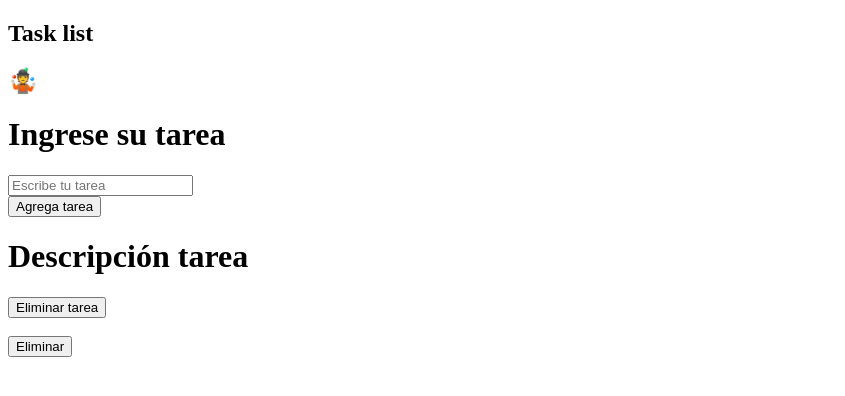
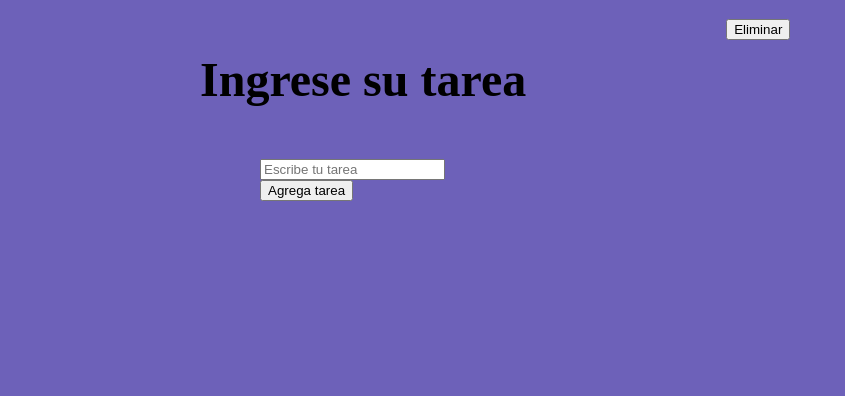
Before and after one commit to AndresRamirez917/task-manager, a plain HTML site: page index.html in a window 1280 px wide. Both pictures are taken after a click on the button "Agrega tarea". Shown: the whole page, without its empty margins (0-845 px from the left). Drawn offline with Linux system fonts and the light colour scheme.

Commit message:
correciones

```diff
--- a/app.js
+++ b/app.js
@@ -1,16 +1,34 @@
+/**
+ * - DECLARO LAS VARIABLES
+ * - AGREGO LA TAREA AL ARRAY LUEGO DE HACER CLICK EN EL BOTÓN BTNADDTASK
+ * - LLAMO A LA FUNCIÓN DRAWTASKS QUE DIBUJA LA TASK EN EL DOM
+ * - SIEMPRE DIBUJARÁ LA ÚLTIMA TASK DEL ARRAY
+ * - POR CADA ELEMENTO DE TASKARRAY DIBUJARÁ UNA TAREA EN EL DOM
+ * - EL BOTÓNELIMINAR BORRA DEL DOM LA TASK SI SE HACE CLICK EN UN ELEMENTO QUE TENGA COMO NAME BOTONREMOVE
+ * - AL HACER CLICK EN EL BOTÓNELIMINAR TAMBIÉN SE OBTIENE EL NOMBRE DE LA TAREA ACTUAL
+ * - ESE NOMBRE SE ALMACENA EN UNA VARIABLE
+ * - LUEGO SE RECORRE EL TASKARRAY EN BUSQUEDA DE UNA TAREA QUE TENGA EL MISMO NOMBRE ALMACENADO EN LA VARIABLE
+ * - CUANDO SE ENCUENTRA, SE FILTRA EL TASKARRAY PARA ELIMINAR DEL ARRAY LA TAREA
+ */
+
+// DECLARACIÓN DE VARIABLES
 let taskArray = [];
-
 let taskTemplate = document.querySelector(".task-template");
 let btnAddTask = document.querySelector(".btn-add-task");
-btnAddTask.addEventListener("click", e =>{
-    let inputTask = document.querySelector(".input-task").value
-    console.log(inputTask)
-    taskArray.push(inputTask)
-    console.log(taskArray)
-    drawTasks(taskArray.slice(-1))
-})
-console.log(inputTask.value)
 
+
+// EVENTO CLICK DEL BOTÓN AGREGAR TAREA AL TASKARRAY
+btnAddTask.addEventListener("click", (e) => {
+    let inputTask = document.querySelector(".input-task").value;
+    console.log(inputTask);
+    taskArray.push(inputTask);
+    console.log(taskArray);
+    drawTasks(taskArray.slice(-1));
+});
+
+console.log(inputTask.value);
+
+// FUNCIÓN DIBUJAR TASK
 const drawTasks = (data) => {
     data.forEach((element) => {
         // POR CADA ELEMENTO CREO UN DIV CON SUS RESPECTIVOS ATRIBUTOS
@@ -19,70 +37,34 @@ const drawTasks = (data) => {
         content.innerHTML = `
                 <div clas="container" id="${element}">
                 <h3 class="titulo">${element}</h3>
-                <button class="boton-remove" id="botonRemove">Eliminar</button>
+                <button class="boton-remove" name="botonRemove">Eliminar</button>
                 </div>
                 `;
         taskTemplate.append(content);
-            let botonEliminar = document.querySelectorAll(".boton-remove")
-            botonEliminar = [...botonEliminar]
-            botonEliminar.forEach((btn) =>{
-
-                btn.addEventListener("click", event  => {
-
-                  // let ind = btn.indice;
-                  // if(ind===undefined){
-                  let  indo = taskArray.indexOf(element)
-                  //   console.log(ind)
-                  // }
-
-                  console.log(botonEliminar.indexOf(btn));
-                  // if(ind !== taskArray.indexOf(element)){
-                  //   console.log("bien")
-                  // }
-
-                    taskArray.splice(botonEliminar.indexOf(content) !== taskArray.indexOf(content))
-                   console.log(taskArray)
-
-                  // console.log(taskArray)
-                  // console.log(taskArray.indexOf(element))
-                  // console.log(ind)
-                  //console.log(gonorrea)
-
-    //let actualndex = ((taskIndex) && (btnIndex))
-    // taskArray.splice(gonorrea = taskIndex)
 
 
-
-
-
-                    // const idActual = taskArray.some((productoActual) => productoActual === element);
-                    // console.log(idActual)
-
-                    // if (idActual) {
-                    //     taskArray.forEach((prod) => {
-                    //       if (prod.id === element.id) {
-                    //         taskArray = taskArray.filter((task) => {
-                    //           return task !== idActual;
-                    //         });
-                    //       }
-                    //     });
-                    //   } else {
-                    //     console.log("desigual id?")
-                    //   }
+        // LÓGICA DEL BOTÓN ELIMINAR TASK
+        let botonEliminar = document.querySelectorAll(".boton-remove");
+        botonEliminar = [...botonEliminar];
+        botonEliminar.forEach((btn) => {
+            btn.addEventListener("click", (e) => {
+        // BOTONREMOVE ES EL NAME QUE SE LE DIÓ AL BOTÓN,
+                if (btn.name === "botonRemove") {
+        // REMUEVO CON LA PROPIEDAD TARGET EL NODE DEL DOM
+                    e.target.parentNode.parentNode.remove();
+        // AL HACER CLICK OBTENGO EL NOMBRE DE LA TAREA ACTUAL
+                    let actualTask = e.target.parentNode.id;
+                    console.log(actualTask)
+        // RECORRO EL ARRAY DE TAREAS BUSCANDO UNA TAREA IGUAL A LA QUE ACTUALMENTE TENGO
+                    for (let i = 0; i < taskArray.length; i++) {
+                        if (actualTask === taskArray[i]) {
+        // SI LA ENCUENTRO FILTRO EL ARRAY Y ELIMINO DEL ARREGLO LA TASK
+                            taskArray = taskArray.filter((task) => task != actualTask);
+                            console.log(taskArray);
                         }
-              )
-
-    })
-
-        })
-
                     }
-
-    const eliminarProducto = (id) => {
-      const foundId = taskArray.find((element) => element.indice === id);
-      console.log(foundId);
-      taskArray = taskArray.filter((taskid) => {
-        return taskid !== foundId;
+                }
             });
-
+        });
+    });
 };
--- a/index.html
+++ b/index.html
@@ -12,10 +12,7 @@
 <body>
     <!-- navbar -->
     <div class="nav-container">
-        <nav class="navbar">
-            <h1 class="navbar-logo">Task list</h1>
-            <h1 class="ver-Tasks" id="verTasks">🤹<span class="taks-Number" id="tasksNumber"></span></h1>
-        </nav>
+
     </div>
     <!-- banner -->
     <div class="enter-task-container">
@@ -32,12 +29,6 @@
     </div>
     <!-- task container -->
 <div class="task-template" id="taskTemplate">
-    <h1 class="task-description" id="taskDescription">Descripción tarea</h1>
-    <div>
-        <button type="button" class="btn-remove-task" id="btnRemoveTask">
-            Eliminar tarea
-        </button>
-    </div>
 </div>
     <!-- footer -->
 
--- a/styles.css
+++ b/styles.css
@@ -0,0 +1,28 @@
+html,
+body {
+  padding: 0;
+  margin: 0;
+}
+
+body {
+  background-color: #6d61b9;
+  display: flex;
+  height: 100vh;
+}
+
+.input-task{
+    margin-left: 260px;
+}
+
+.btn-add-task{
+    margin-left: 260px;
+}
+
+
+
+h1 {
+
+  font-size: 3rem;
+  padding: 20px 200px;
+  border-radius: 50px;
+}
```
Lines whose indentation alone changed are shown as unchanged.
